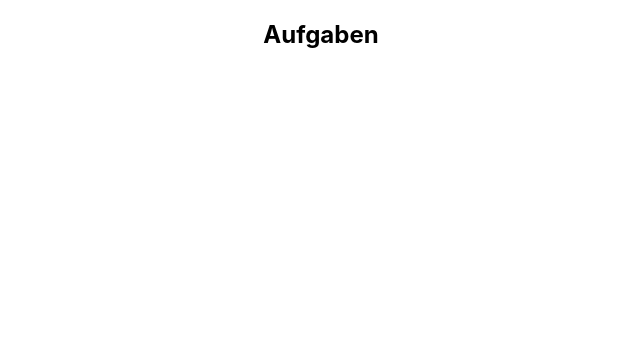
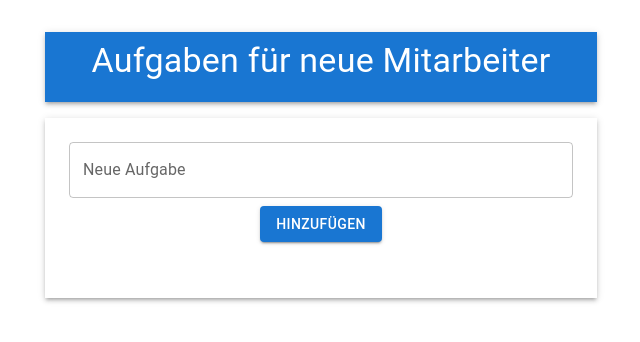
Before and after one commit to Jannik2911/Onboarding_Project, a React (Create React App) app: page /tasks in a window 1280 px wide. Shown: the top 342 px of the page, without its empty margins (319-959 px from the left). Built offline with nearby package versions, Linux system fonts and the light colour scheme.

Commit message:
Update Task von Niklas

```diff
--- a/package.json
+++ b/package.json
@@ -7,14 +7,16 @@
     "@emotion/styled": "^11.11.5",
     "@mui/icons-material": "^5.15.17",
     "@mui/material": "^5.15.17",
-    "@mui/x-date-pickers": "^7.3.2",
+    "@mui/system": "^5.15.15",
+    "@mui/x-date-pickers": "^7.4.0",
     "@testing-library/jest-dom": "^5.17.0",
     "@testing-library/react": "^13.4.0",
     "@testing-library/user-event": "^13.5.0",
+    "axios": "^1.6.8",
     "dayjs": "^1.11.11",
     "react": "^18.3.1",
     "react-dom": "^18.3.1",
-    "react-router-dom": "^6.23.0",
+    "react-router-dom": "^6.23.1",
     "react-scripts": "5.0.1",
     "react-window": "^1.8.10",
     "web-vitals": "^2.1.4"
--- a/src/Components/Tasks.js
+++ b/src/Components/Tasks.js
@@ -1,5 +1,92 @@
-const Tasks = () => {
-  return <h2>Aufgaben</h2>;
-};
+import React, { useState, useEffect } from 'react';
+import { List, ListItem, ListItemText, ListItemIcon, IconButton, Checkbox, TextField, Button, Box, Typography } from '@mui/material';
+import DeleteIcon from '@mui/icons-material/Delete';
+import { Container } from '@mui/system';
 
-export default Tasks;
+function TodoList() {
+    const [tasks, setTasks] = useState(() => {
+        // Laden der Aufgaben aus dem localStorage beim Initialisieren
+        const savedTasks = localStorage.getItem('tasks');
+        return savedTasks ? JSON.parse(savedTasks) : [];
+    });
+    const [input, setInput] = useState('');
+
+    useEffect(() => {
+        // Speichern der Aufgaben im localStorage, wenn sich die Tasks ändern
+        localStorage.setItem('tasks', JSON.stringify(tasks));
+    }, [tasks]);
+
+    const addTask = () => {
+        if (input) {
+            setTasks([...tasks, { text: input, completed: false }]);
+            setInput('');
+        }
+    };
+
+    const deleteTask = (index) => {
+        const newTasks = tasks.filter((_, i) => i !== index);
+        setTasks(newTasks);
+    };
+
+    const toggleCompletion = (index) => {
+        const newTasks = tasks.map((task, i) => {
+            if (i === index) {
+                if (!task.completed) {
+                    return { ...task, completed: true, completedAt: new Date().toLocaleString("de-DE") };
+                } else {
+                    return { ...task, completed: false, completedAt: undefined };
+                }
+            }
+            return task;
+        });
+        setTasks(newTasks);
+    };
+
+    return (
+        <Container maxWidth="sm">
+            <Box sx={{ mt: 4, mb: 2, pt: 1, pb: 1, boxShadow: 3, backgroundColor: 'primary.main', color: 'white' }}>
+                <Typography variant="h4" component="h1" gutterBottom align="center">
+                    Aufgaben für neue Mitarbeiter
+                </Typography>
+            </Box>
+            <Box sx={{ mb: 4, p: 3, boxShadow: 3 }}>
+                <TextField
+                    label="Neue Aufgabe"
+                    variant="outlined"
+                    value={input}
+                    onChange={(e) => setInput(e.target.value)}
+                    onKeyDown={(e) => e.key === 'Enter' ? addTask() : null}
+                    fullWidth
+                />
+                <Button onClick={addTask} variant="contained" color="primary" sx={{ mt: 1, mb: 2 }}>
+                    Hinzufügen
+                </Button>
+                <List>
+                    {tasks.map((task, index) => (
+                        <ListItem key={index}>
+                            <ListItemIcon>
+                                <Checkbox
+                                    edge="start"
+                                    checked={task.completed}
+                                    tabIndex={-1}
+                                    disableRipple
+                                    onChange={() => toggleCompletion(index)}
+                                    sx={{ color: 'primary.main', '&.Mui-checked': { color: 'primary.main' } }}
+                                />
+                            </ListItemIcon>
+                            <ListItemText
+                                primary={<span style={{ textDecoration: task.completed ? 'line-through' : 'none' }}>{task.text}</span>}
+                                secondary={task.completed ? `Aufgabe erledigt am ${task.completedAt}` : ''}
+                            />
+                            <IconButton edge="end" aria-label="delete" onClick={() => deleteTask(index)}>
+                                <DeleteIcon />
+                            </IconButton>
+                        </ListItem>
+                    ))}
+                </List>
+            </Box>
+        </Container>
+    );
+}
+
+export default TodoList;
```
Also changed, not shown: src/App.css (line endings or trailing spaces), 1 other file (tests, documents, lock files or other folders).
